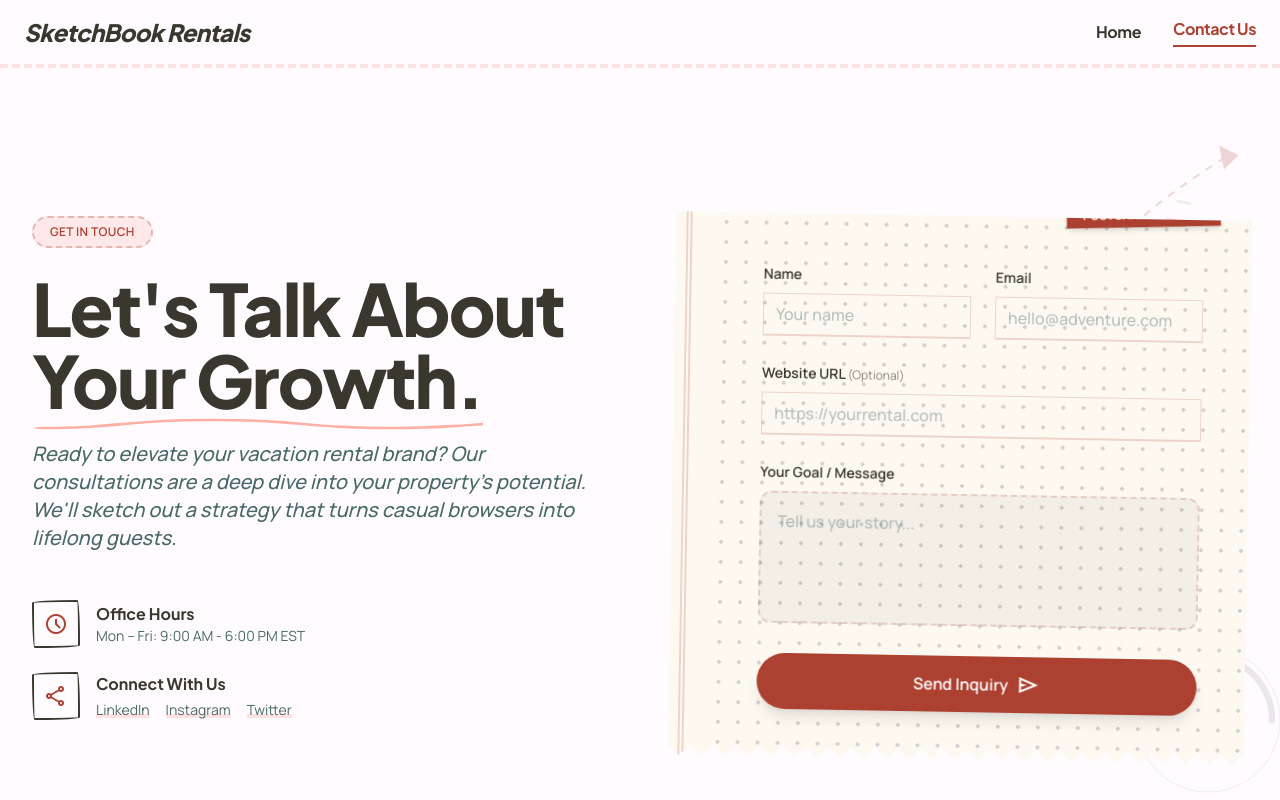
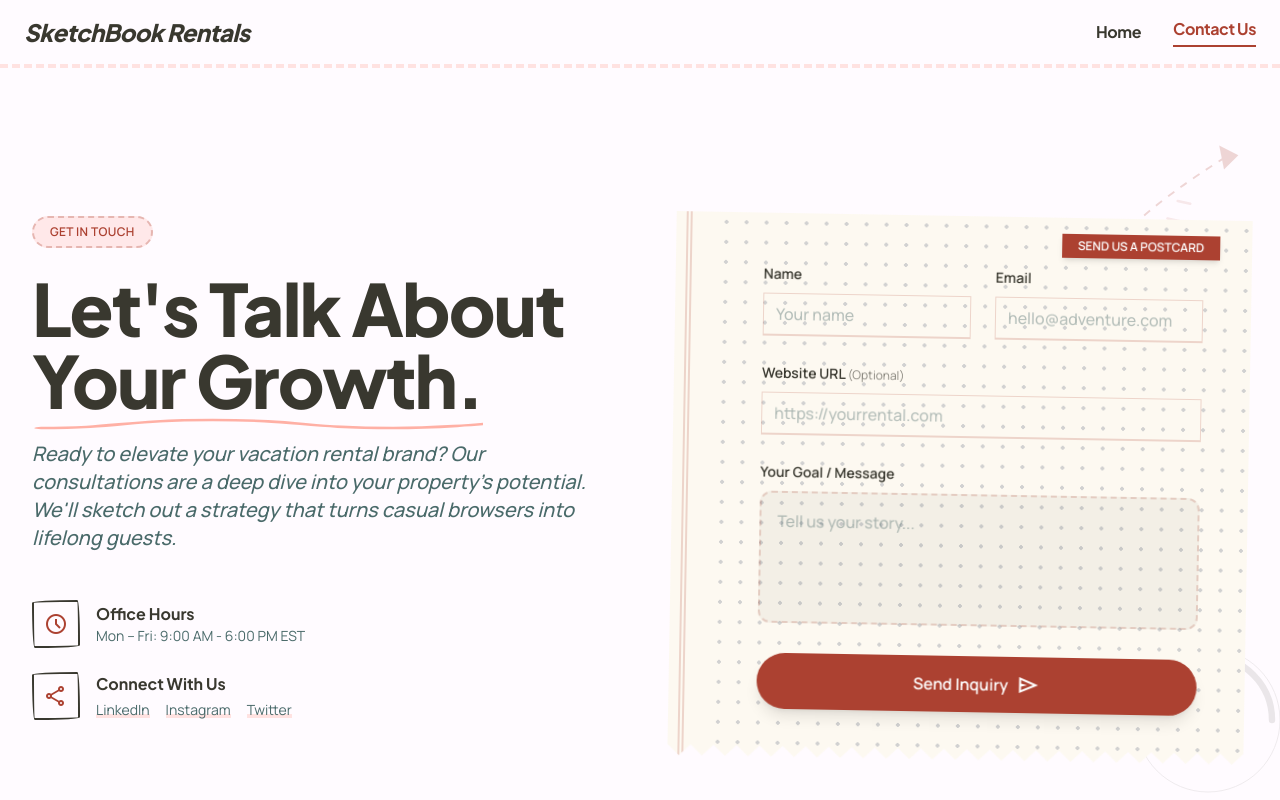
Before and after one commit to Emon69420/WebDev, a React (Vite) app: page /contact in a window 1280 px wide. Shown: the top 800 px of the page. Built offline with nearby package versions, Linux system fonts and the light colour scheme.

Commit message:
postcard fox

```diff
--- a/src/components/Contact/Contact.jsx
+++ b/src/components/Contact/Contact.jsx
@@ -100,8 +100,8 @@ const Contact = () => {
 
               {/* Form Container as Notebook Page */}
               <div className="bg-[#fdf9f1] notebook-edge ripped-edge p-8 md:p-12 shadow-2xl relative z-10 rotate-1 transform-gpu">
-                <div className="absolute -top-4 right-8 bg-[#ac4131] text-white px-4 py-1 text-xs font-bold -rotate-2 shadow-md">
-                  POSTCARD FROM: US
+                <div className="absolute top-4 right-8 bg-[#ac4131] text-white px-4 py-1 text-xs font-bold shadow-md">
+                  SEND US A POSTCARD
                 </div>
                 <form className="space-y-6" onSubmit={(e) => e.preventDefault()}>
                   <div className="grid grid-cols-1 md:grid-cols-2 gap-6">
```
